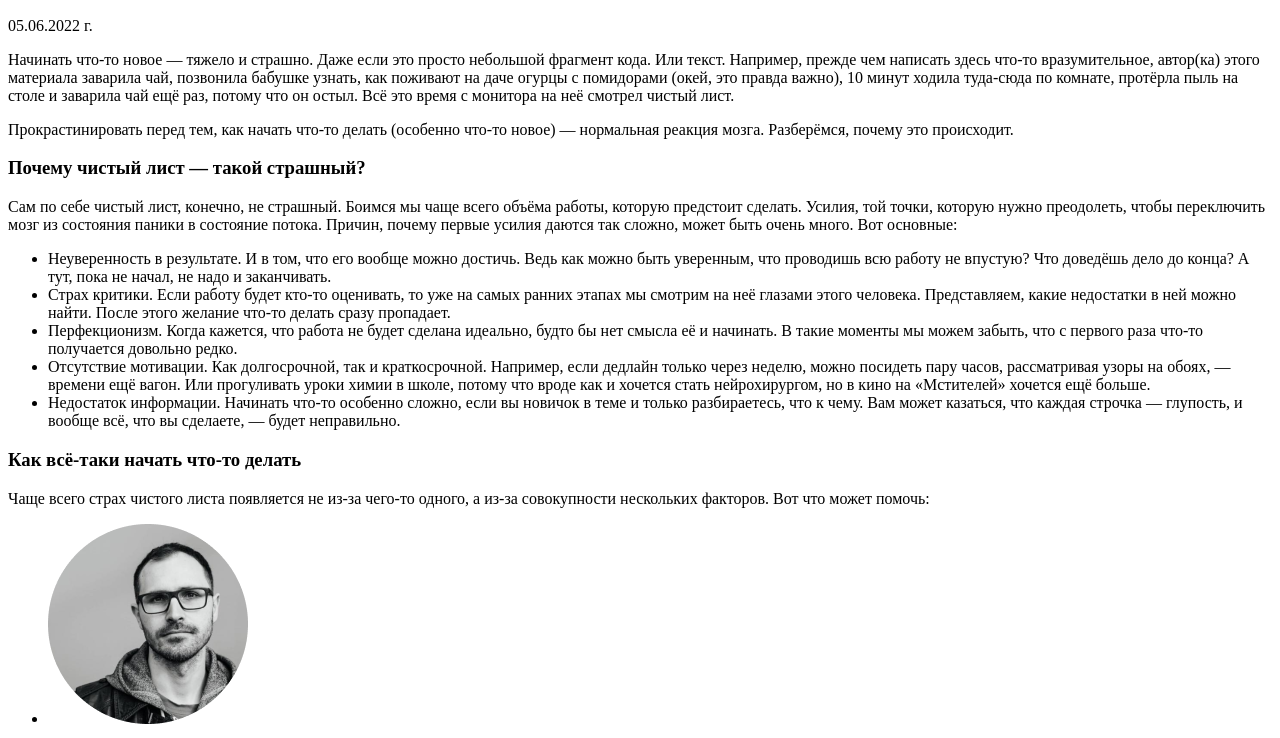
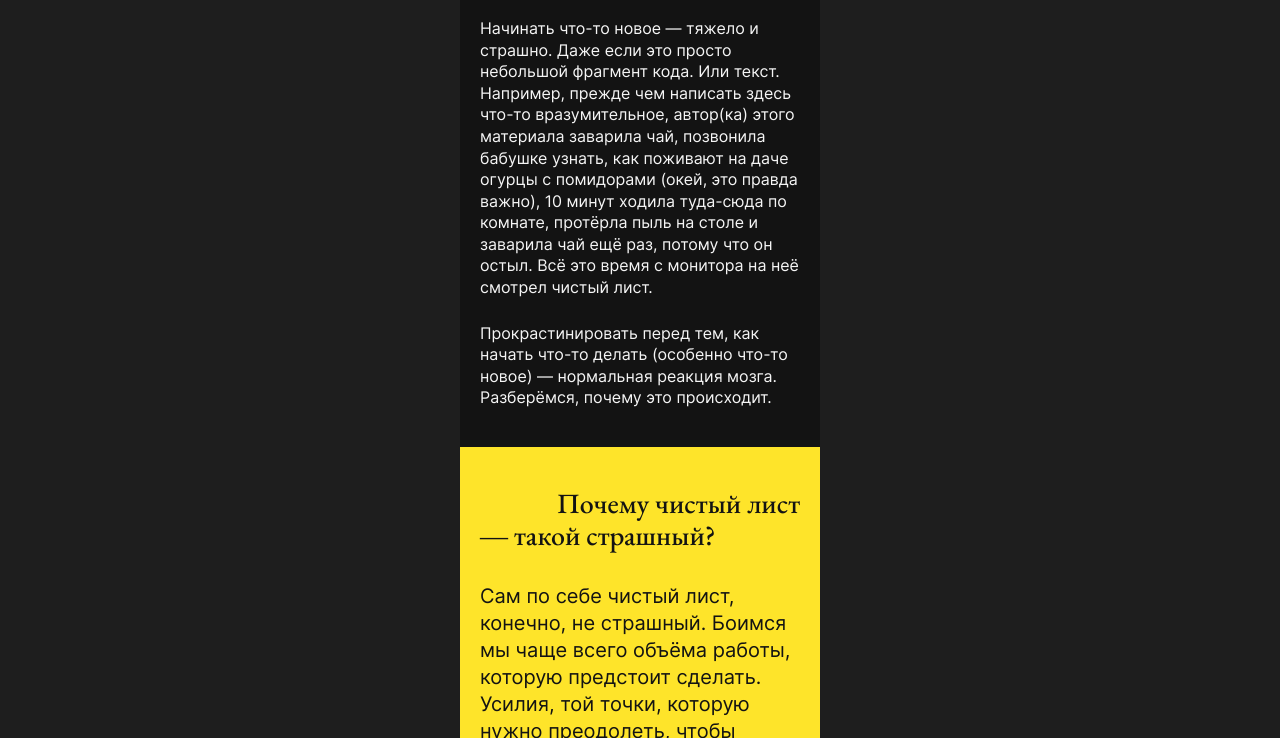
Before and after one commit to rpill/s-chistogo-lista, a plain HTML site: page index.html in a window 1280 px wide. Shown: the part 435-1173 px from the top of the page. Drawn offline with Linux system fonts and the light colour scheme.

Commit message:
Update index.html

```diff
--- a/index.html
+++ b/index.html
@@ -6,7 +6,7 @@
     <meta name="viewport" content="width=device-width, initial-scale=1.0" />
     <title>С чистого листа</title>
     <link rel="stylesheet" href="./fonts/fonts.css" />
-    <link rel="stylesheet" href="./style/styles.css" />
+    <link rel="stylesheet" href="./styles/style.css" />
   </head>
 
   <body>
```
